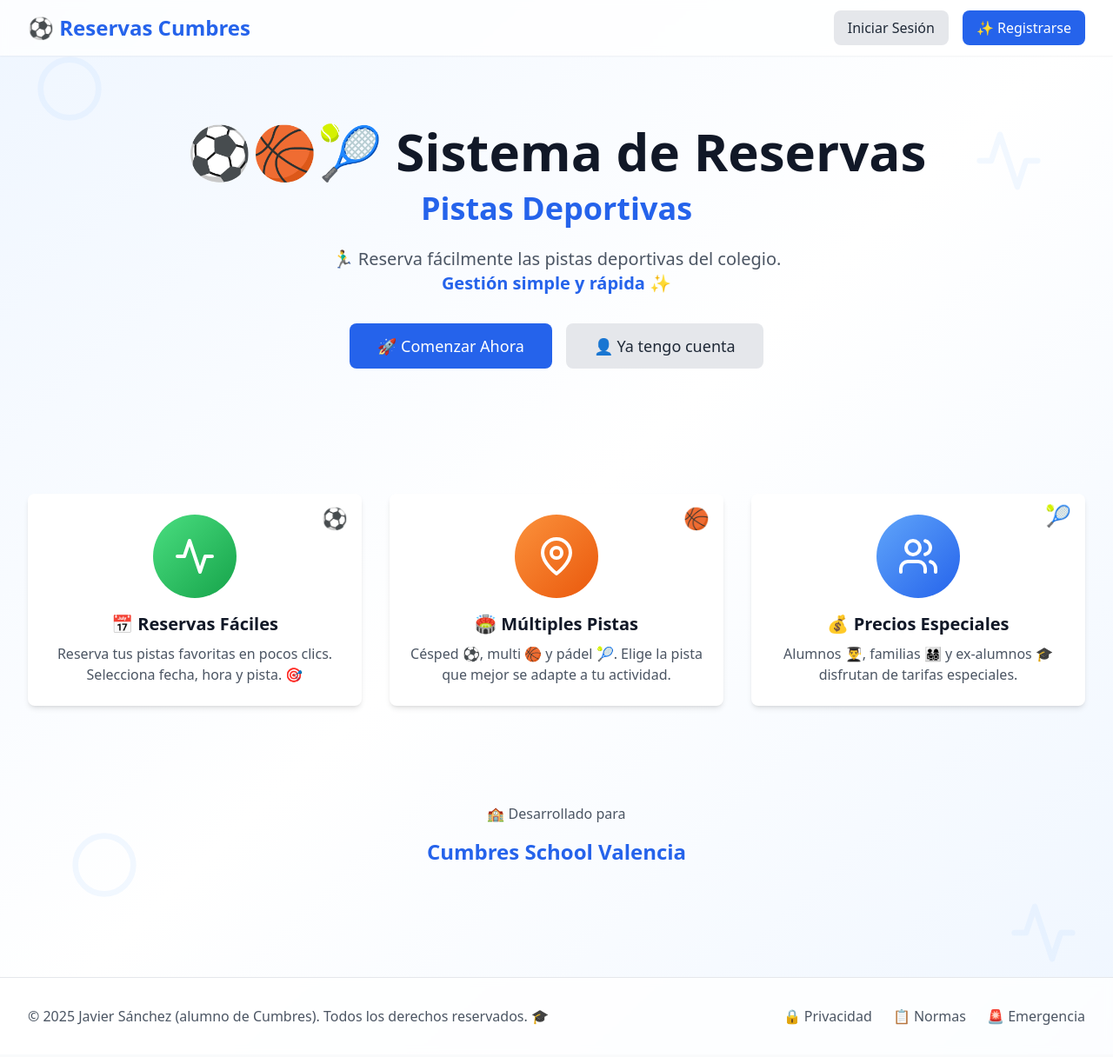
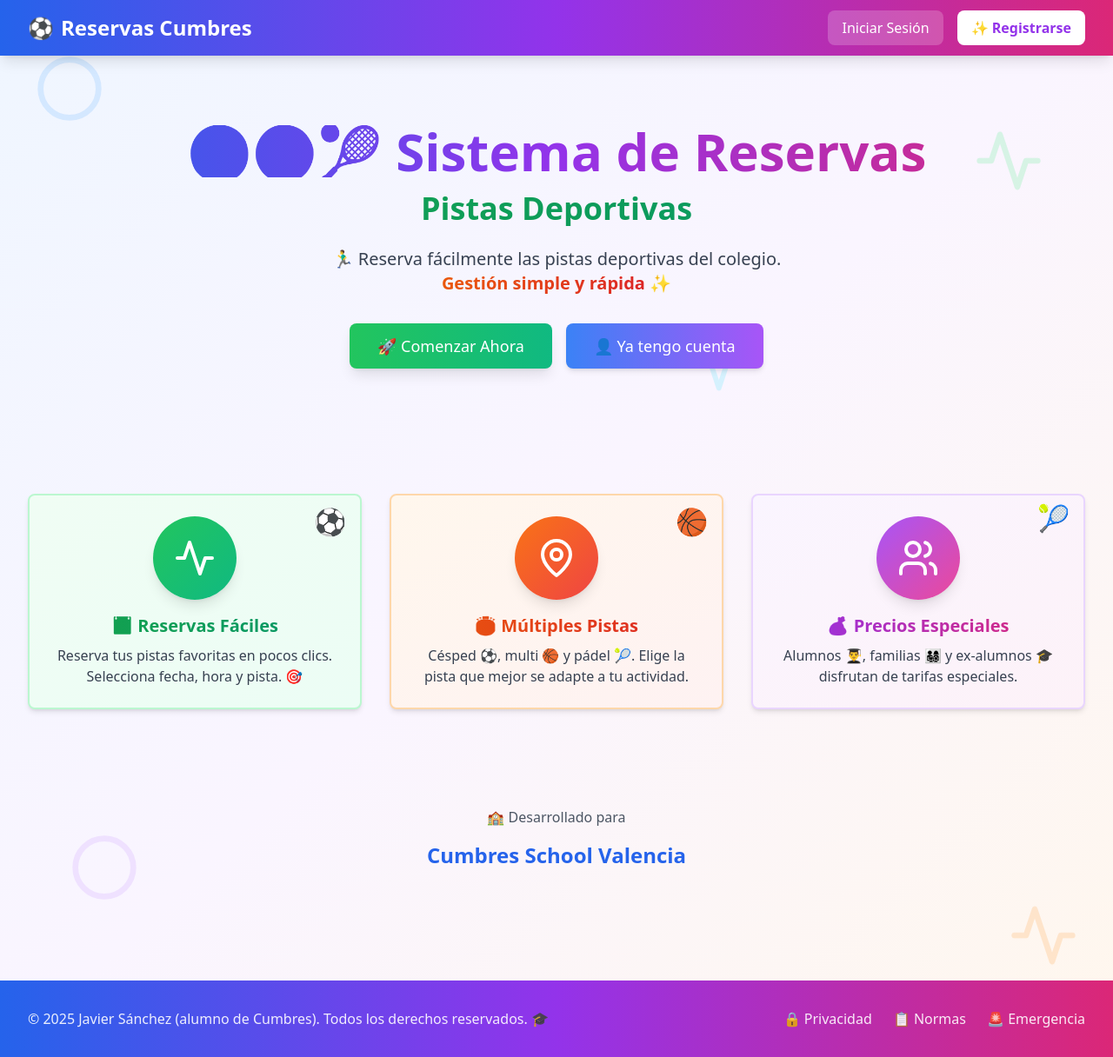
Before and after one commit to Javivi123/Reservas-Cumbres, a React (Vite) app in the folder frontend/: page / in a window 1280 px wide. Shown: the whole page at 87% size. Built offline with nearby package versions, Linux system fonts and the light colour scheme; no server answers.

Commit message:
Mejora visual: Reducidos colores excesivos en Mis Reservas, añadidos colores y gradientes a HomePage, LoginPage, RegisterPage y ContactPage para diseño más equilibrado y divertido

```diff
--- a/frontend/src/pages/HomePage.tsx
+++ b/frontend/src/pages/HomePage.tsx
@@ -7,22 +7,25 @@ export const HomePage = () => {
   const { user } = useAuth();
 
   return (
-    <div className="min-h-screen bg-gradient-to-br from-blue-50 via-white to-blue-50 relative overflow-hidden">
-      {/* Iconos animados de fondo */}
+    <div className="min-h-screen bg-gradient-to-br from-blue-50 via-purple-50 via-pink-50 to-orange-50 relative overflow-hidden">
+      {/* Iconos animados de fondo con más colores */}
       <div className="absolute inset-0 overflow-hidden pointer-events-none">
-        <Circle className="absolute top-20 left-10 text-blue-200 opacity-20 animate-bounce-slow" size={80} style={{ animationDelay: '0s' }} />
-        <Activity className="absolute top-40 right-20 text-blue-200 opacity-20 animate-bounce-slow" size={80} style={{ animationDelay: '1s' }} />
-        <Circle className="absolute bottom-40 left-20 text-blue-200 opacity-20 animate-bounce-slow" size={80} style={{ animationDelay: '2s' }} />
-        <Activity className="absolute bottom-20 right-10 text-blue-200 opacity-20 animate-bounce-slow" size={80} style={{ animationDelay: '1.5s' }} />
+        <Circle className="absolute top-20 left-10 text-blue-300 opacity-30 animate-bounce-slow" size={80} style={{ animationDelay: '0s' }} />
+        <Activity className="absolute top-40 right-20 text-green-300 opacity-30 animate-bounce-slow" size={80} style={{ animationDelay: '1s' }} />
+        <Circle className="absolute bottom-40 left-20 text-purple-300 opacity-30 animate-bounce-slow" size={80} style={{ animationDelay: '2s' }} />
+        <Activity className="absolute bottom-20 right-10 text-orange-300 opacity-30 animate-bounce-slow" size={80} style={{ animationDelay: '1.5s' }} />
+        <Circle className="absolute top-1/2 left-1/4 text-pink-300 opacity-20 animate-float" size={60} />
+        <Activity className="absolute top-1/3 right-1/3 text-cyan-300 opacity-25 animate-float" size={70} style={{ animationDelay: '1s' }} />
       </div>
 
       {/* Header */}
-      <header className="bg-white/80 backdrop-blur-sm shadow-sm sticky top-0 z-50">
+      <header className="bg-gradient-to-r from-blue-600 via-purple-600 to-pink-600 shadow-lg sticky top-0 z-50 backdrop-blur-sm">
         <div className="max-w-7xl mx-auto px-4 sm:px-6 lg:px-8">
           <div className="flex justify-between items-center h-16">
             <div className="flex items-center">
-              <div className="text-2xl font-bold text-primary-600">
-                ⚽ Reservas Cumbres
+              <div className="text-2xl font-bold text-white flex items-center space-x-2">
+                <span>⚽</span>
+                <span>Reservas Cumbres</span>
               </div>
             </div>
             <nav className="flex items-center space-x-4">
@@ -30,21 +33,21 @@ export const HomePage = () => {
                 <>
                   {user.role === 'ADMIN' ? (
                     <Link to="/admin">
-                      <Button>🛡️ Panel Admin</Button>
+                      <Button className="bg-white/20 hover:bg-white/30 text-white border-white/30">🛡️ Panel Admin</Button>
                     </Link>
                   ) : (
                     <Link to="/user">
-                      <Button>🏠 Mi Panel</Button>
+                      <Button className="bg-white/20 hover:bg-white/30 text-white border-white/30">🏠 Mi Panel</Button>
                     </Link>
                   )}
                 </>
               ) : (
                 <>
                   <Link to="/login">
-                    <Button variant="secondary">Iniciar Sesión</Button>
+                    <Button variant="secondary" className="bg-white/20 hover:bg-white/30 text-white border-white/30">Iniciar Sesión</Button>
                   </Link>
                   <Link to="/register">
-                    <Button>✨ Registrarse</Button>
+                    <Button className="bg-white text-purple-600 hover:bg-white/90 font-semibold">✨ Registrarse</Button>
                   </Link>
                 </>
               )}
@@ -57,27 +60,27 @@ export const HomePage = () => {
       <section className="max-w-7xl mx-auto px-4 sm:px-6 lg:px-8 py-20 relative z-10">
         <div className="text-center">
           <div className="mb-6 animate-fade-in">
-            <h1 className="text-6xl font-bold text-gray-900 mb-4">
+            <h1 className="text-6xl font-bold bg-gradient-to-r from-blue-600 via-purple-600 to-pink-600 bg-clip-text text-transparent mb-4">
               ⚽🏀🎾 Sistema de Reservas
             </h1>
-            <h2 className="text-4xl font-bold text-primary-600 mb-4">
+            <h2 className="text-4xl font-bold bg-gradient-to-r from-green-600 to-emerald-600 bg-clip-text text-transparent mb-4">
               Pistas Deportivas
             </h2>
           </div>
-          <p className="text-xl text-gray-600 mb-8 max-w-2xl mx-auto">
+          <p className="text-xl text-gray-700 mb-8 max-w-2xl mx-auto">
             🏃‍♂️ Reserva fácilmente las pistas deportivas del colegio.
             <br />
-            <span className="font-semibold text-primary-600">Gestión simple y rápida</span> ✨
+            <span className="font-semibold bg-gradient-to-r from-orange-600 to-red-600 bg-clip-text text-transparent">Gestión simple y rápida</span> ✨
           </p>
           {!user && (
             <div className="flex justify-center space-x-4 animate-slide-up">
               <Link to="/register">
-                <Button className="text-lg px-8 py-3">
+                <Button className="text-lg px-8 py-3 bg-gradient-to-r from-green-500 to-emerald-500 hover:from-green-600 hover:to-emerald-600 shadow-lg hover:shadow-xl transform hover:scale-105 transition-all">
                   🚀 Comenzar Ahora
                 </Button>
               </Link>
               <Link to="/login">
-                <Button variant="secondary" className="text-lg px-8 py-3">
+                <Button variant="secondary" className="text-lg px-8 py-3 bg-gradient-to-r from-blue-500 to-purple-500 hover:from-blue-600 hover:to-purple-600 text-white border-0 shadow-md hover:shadow-lg">
                   👤 Ya tengo cuenta
                 </Button>
               </Link>
@@ -89,41 +92,41 @@ export const HomePage = () => {
       {/* Features con imágenes */}
       <section className="max-w-7xl mx-auto px-4 sm:px-6 lg:px-8 py-16 relative z-10">
         <div className="grid md:grid-cols-3 gap-8">
-          <div className="card text-center animate-slide-up hover:shadow-xl transition-shadow group">
+          <div className="card text-center animate-slide-up hover:shadow-xl transition-all transform hover:scale-105 group bg-gradient-to-br from-green-50 to-emerald-50 border-2 border-green-200">
             <div className="mb-4 relative">
-              <div className="w-24 h-24 mx-auto bg-gradient-to-br from-green-400 to-green-600 rounded-full flex items-center justify-center group-hover:scale-110 transition-transform">
+              <div className="w-24 h-24 mx-auto bg-gradient-to-br from-green-500 to-emerald-500 rounded-full flex items-center justify-center group-hover:scale-110 transition-transform shadow-lg">
                 <Activity className="text-white" size={48} />
               </div>
-              <div className="absolute -top-2 -right-2 text-2xl animate-bounce">⚽</div>
+              <div className="absolute -top-2 -right-2 text-3xl animate-bounce">⚽</div>
             </div>
-            <h3 className="text-xl font-semibold mb-2">📅 Reservas Fáciles</h3>
-            <p className="text-gray-600">
+            <h3 className="text-xl font-semibold mb-2 bg-gradient-to-r from-green-600 to-emerald-600 bg-clip-text text-transparent">📅 Reservas Fáciles</h3>
+            <p className="text-gray-700">
               Reserva tus pistas favoritas en pocos clics. Selecciona fecha, hora y pista. 🎯
             </p>
           </div>
 
-          <div className="card text-center animate-slide-up hover:shadow-xl transition-shadow group" style={{ animationDelay: '0.1s' }}>
+          <div className="card text-center animate-slide-up hover:shadow-xl transition-all transform hover:scale-105 group bg-gradient-to-br from-orange-50 to-red-50 border-2 border-orange-200" style={{ animationDelay: '0.1s' }}>
             <div className="mb-4 relative">
-              <div className="w-24 h-24 mx-auto bg-gradient-to-br from-orange-400 to-orange-600 rounded-full flex items-center justify-center group-hover:scale-110 transition-transform">
+              <div className="w-24 h-24 mx-auto bg-gradient-to-br from-orange-500 to-red-500 rounded-full flex items-center justify-center group-hover:scale-110 transition-transform shadow-lg">
                 <MapPin className="text-white" size={48} />
               </div>
-              <div className="absolute -top-2 -right-2 text-2xl animate-bounce" style={{ animationDelay: '0.2s' }}>🏀</div>
+              <div className="absolute -top-2 -right-2 text-3xl animate-bounce" style={{ animationDelay: '0.2s' }}>🏀</div>
             </div>
-            <h3 className="text-xl font-semibold mb-2">🏟️ Múltiples Pistas</h3>
-            <p className="text-gray-600">
+            <h3 className="text-xl font-semibold mb-2 bg-gradient-to-r from-orange-600 to-red-600 bg-clip-text text-transparent">🏟️ Múltiples Pistas</h3>
+            <p className="text-gray-700">
               Césped ⚽, multi 🏀 y pádel 🎾. Elige la pista que mejor se adapte a tu actividad.
             </p>
           </div>
 
-          <div className="card text-center animate-slide-up hover:shadow-xl transition-shadow group" style={{ animationDelay: '0.2s' }}>
+          <div className="card text-center animate-slide-up hover:shadow-xl transition-all transform hover:scale-105 group bg-gradient-to-br from-purple-50 to-pink-50 border-2 border-purple-200" style={{ animationDelay: '0.2s' }}>
             <div className="mb-4 relative">
-              <div className="w-24 h-24 mx-auto bg-gradient-to-br from-blue-400 to-blue-600 rounded-full flex items-center justify-center group-hover:scale-110 transition-transform">
+              <div className="w-24 h-24 mx-auto bg-gradient-to-br from-purple-500 to-pink-500 rounded-full flex items-center justify-center group-hover:scale-110 transition-transform shadow-lg">
                 <Users className="text-white" size={48} />
               </div>
-              <div className="absolute -top-2 -right-2 text-2xl animate-bounce" style={{ animationDelay: '0.4s' }}>🎾</div>
+              <div className="absolute -top-2 -right-2 text-3xl animate-bounce" style={{ animationDelay: '0.4s' }}>🎾</div>
             </div>
-            <h3 className="text-xl font-semibold mb-2">💰 Precios Especiales</h3>
-            <p className="text-gray-600">
+            <h3 className="text-xl font-semibold mb-2 bg-gradient-to-r from-purple-600 to-pink-600 bg-clip-text text-transparent">💰 Precios Especiales</h3>
+            <p className="text-gray-700">
               Alumnos 👨‍🎓, familias 👨‍👩‍👧‍👦 y ex-alumnos 🎓 disfrutan de tarifas especiales.
             </p>
           </div>
@@ -146,20 +149,20 @@ export const HomePage = () => {
       </section>
 
       {/* Footer */}
-      <footer className="bg-white/80 backdrop-blur-sm border-t mt-20 relative z-10">
+      <footer className="bg-gradient-to-r from-blue-600 via-purple-600 to-pink-600 text-white mt-20 relative z-10">
         <div className="max-w-7xl mx-auto px-4 sm:px-6 lg:px-8 py-8">
           <div className="flex flex-col md:flex-row justify-between items-center">
-            <div className="text-gray-600 mb-4 md:mb-0">
+            <div className="text-white/90 mb-4 md:mb-0">
               © 2025 Javier Sánchez (alumno de Cumbres). Todos los derechos reservados. 🎓
             </div>
             <div className="flex space-x-6">
-              <Link to="/legal/privacidad" className="text-gray-600 hover:text-primary-600 transition-colors">
+              <Link to="/legal/privacidad" className="text-white/90 hover:text-white transition-colors font-medium">
                 🔒 Privacidad
               </Link>
-              <Link to="/legal/normas" className="text-gray-600 hover:text-primary-600 transition-colors">
+              <Link to="/legal/normas" className="text-white/90 hover:text-white transition-colors font-medium">
                 📋 Normas
               </Link>
-              <Link to="/legal/emergencia" className="text-gray-600 hover:text-primary-600 transition-colors">
+              <Link to="/legal/emergencia" className="text-white/90 hover:text-white transition-colors font-medium">
                 🚨 Emergencia
               </Link>
             </div>
```
Also changed, not shown: frontend/src/pages/LoginPage.tsx (+23 -7 lines), frontend/src/pages/RegisterPage.tsx (+23 -7 lines), frontend/src/pages/user/ContactPage.tsx (+19 -10 lines), frontend/src/pages/user/ReservationsPage.tsx (+8 -14 lines), 1 other file (tests, documents, lock files or other folders).
